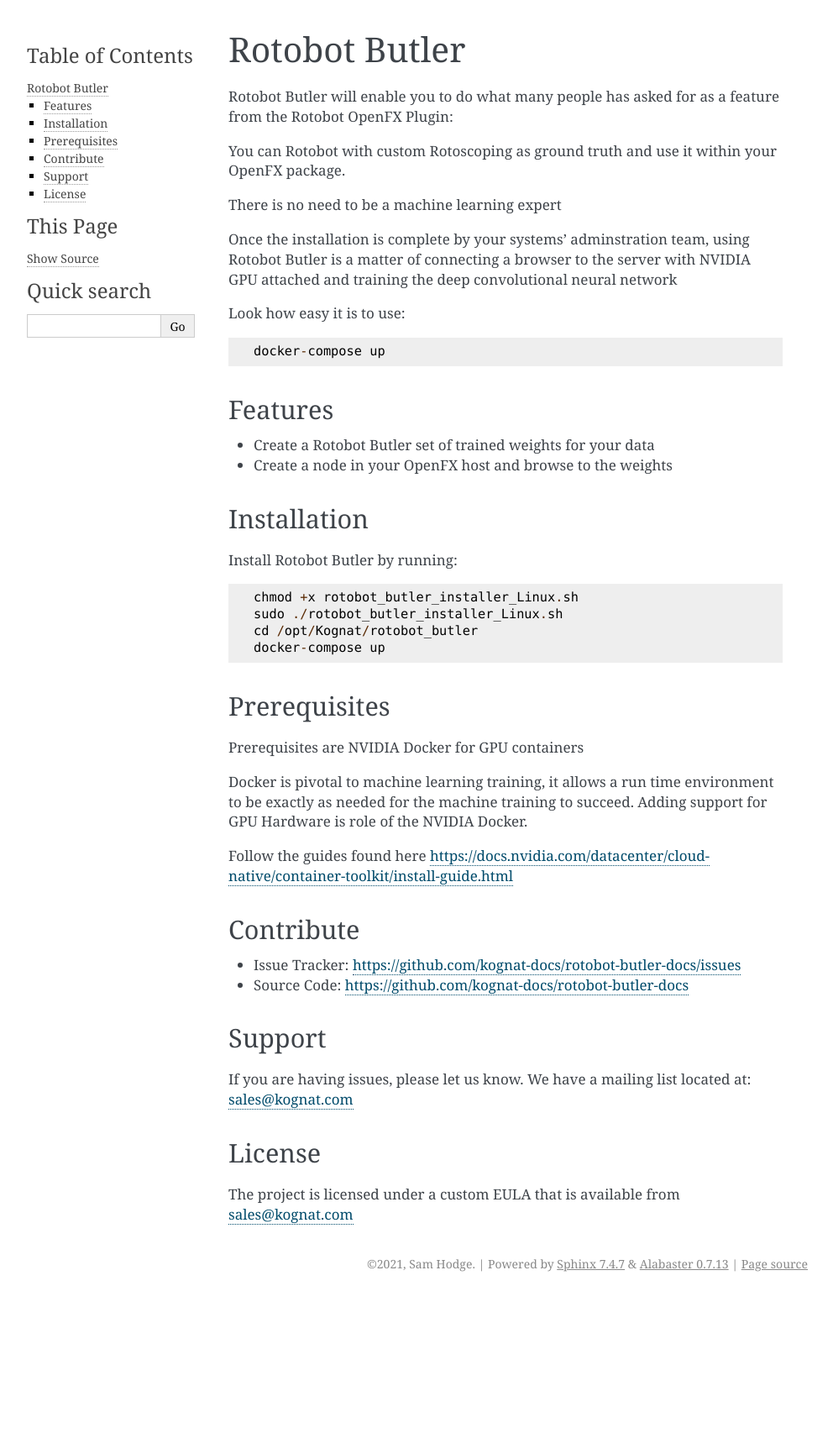
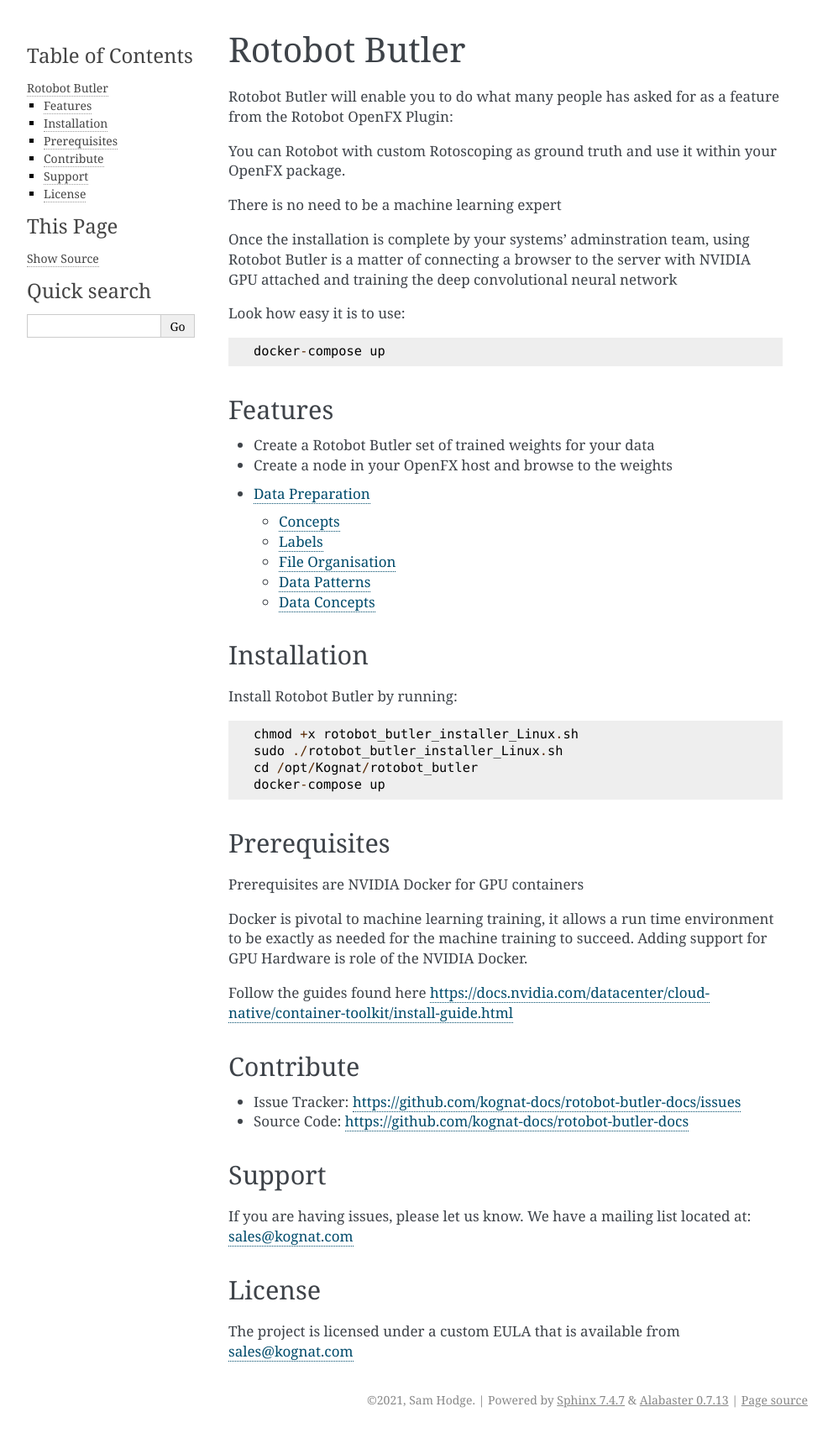
Before and after one commit to kognat-docs/rotobot-butler-docs, a Sphinx documentation site: the page built from docs/index.rst, in a window 1280 px wide. Shown: the whole page at 84% size, without its empty margins (148-1140 px from the left). Built offline with Sphinx 7.4.7, drawn with Linux system fonts in a browser that asks for light colours; before the commit the page ends 1544 px from its top, so only the background shows below that; some of the changed lines change nothing that is shown.

Commit message:
Adding information about the data

```diff
--- /dev/null
+++ b/docs/groundtruth.rst
@@ -0,0 +1,82 @@
+Data Preparation
+================
+
+Concepts
+--------
+
+Rotobot Butler allows us to train from a number of images which
+have a matching image which informs what will be isolated as a
+video layer when the neural network is trained.
+
+We call the image that labels which pixels belong to the mask a label.
+
+The label images make up the ground truth.
+
+Labels
+------
+
+So if we are to make video layers of images with people in them.
+
+We labels the pixels that are people with the colour white and label
+the background pixels with the colour black
+
+The labels are in a separate image file on disk, which will line up when overlayed with the original image
+
+The closer the match is to the edge of the item the better the model can connect the ground truth to the pattern in the original image.
+
+This label colour by default is white (255,255,255) but you can choose any colour.
+
+This seperates the "person" class from the "background" class.
+
+
+File Organisation
+-----------------
+
+
+The easiest way to do this is to make two folders: ::
+
+  images
+  labels
+
+Within the images folder we can have three images: ::
+
+   - images /
+       image.00001.jpg
+       image.00002.jpg
+       ...
+       ...
+       image.00997.jpg
+       image.01773.jpg
+    - labels /
+       image.00001.png
+       image.00002.png
+       ...
+       ...
+       image.00997.png
+       image.01773.png
+
+
+Data Patterns
+-------------
+
+You need to ensure the following patterns:
+
+    - All images are 0 - 255 ( 8 bit per pixel) sRGB colour JPEG or PNG files
+    - All images are the same between the label and the image
+    - There are many images at least 40 images
+    - Each pair of images must be the same size, but different pairs may be different sizes
+    - Each of the labels must use the same colour to indicate the label
+    - the background colour must be (0,0,0) black
+    - All of the pixels in a category must be labelled, ie. not some of hats ALL of the hats
+
+Data Concepts
+-------------
+
+Machine leaning is a big field but the dot points below will help you out
+
+
+    - You can choose anything as a class for a video layer: dog, cat, tree, car train, shirt
+    - If you want the trained model to work on all people, you need more than one person as a subject
+    - The more examples of a subject you have, the more general your model will be.
+    - If you only show it a red shirt and blue pants, it might only recognise people in those clothes
+    - When you train on a small dataset, this is called a specific model and may be over fitted to that data.
--- a/docs/index.rst
+++ b/docs/index.rst
@@ -21,6 +21,11 @@
 - Create a Rotobot Butler set of trained weights for your data
 - Create a node in your OpenFX host and browse to the weights
 
+.. toctree::
+   :maxdepth: 2
+
+   groundtruth
+
 Installation
 ------------
 
@@ -43,6 +48,7 @@
 https://docs.nvidia.com/datacenter/cloud-native/container-toolkit/install-guide.html
 
 
+
 Contribute
 ----------
 
```
